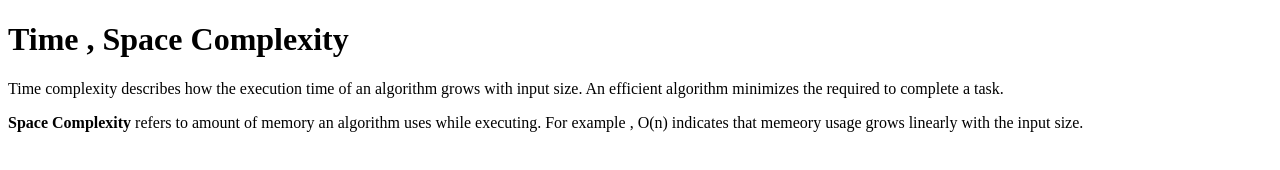
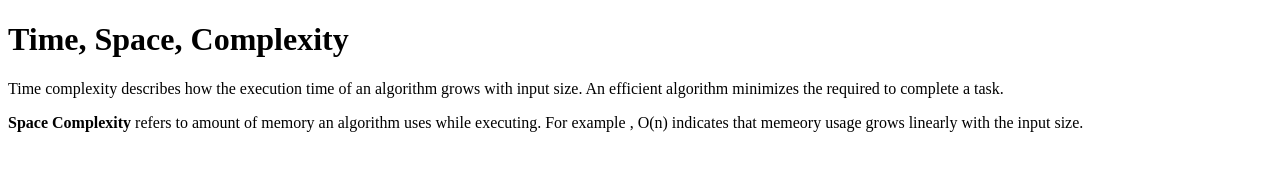
Before and after one commit to acciojob/time-and-space-complexity-ritikarya123, a website: page main.html in a window 1280 px wide. Drawn offline with Linux system fonts and the light colour scheme.

Commit message:
created a submission

```diff
--- a/main.html
+++ b/main.html
@@ -8,7 +8,7 @@
 
 <body>
 	<!-- the entire body must be written by student -->
-	<h1>Time , Space Complexity</h1>
+	<h1>Time, Space, Complexity</h1>
 	<p>Time complexity describes how the execution time of an algorithm grows with input size. An efficient algorithm minimizes the required to complete a task.</p>
 	<p><b>Space Complexity</b> refers to amount of memory an algorithm uses while executing. For example , O(n) indicates that memeory usage grows linearly with the input size.</p>
     <script type="text/javascript" src="./script.js">
```
